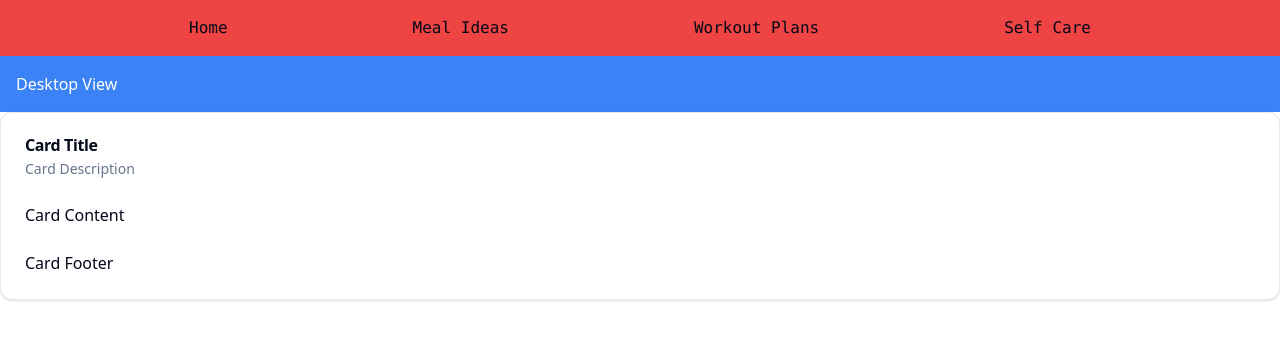
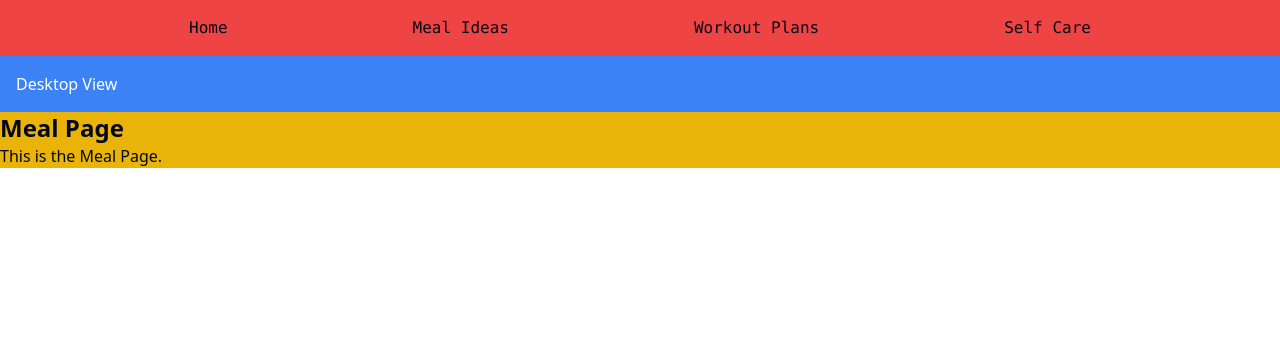
Before and after one commit to Clive-Makongo/FuelFit, a React (Vite) app: page / in a window 1280 px wide. Both pictures are taken after a click on the button "Meal Ideas". Shown: the top 340 px of the page. Built offline with nearby package versions, Linux system fonts and the light colour scheme.

Commit message:
built navbar on desktop version with useContext

```diff
--- a/src/App.tsx
+++ b/src/App.tsx
@@ -1,10 +1,13 @@
 import Home from './containers/Home'
+import { PageProvider } from './components/manual/Context/pageContext'
 import './index.css'
 
 function App() {
   return (
     <>
-      <Home/>
+      <PageProvider>
+        <Home />
+      </PageProvider>
     </>
   )
 }
--- a/src/components/manual/Context/pageContext.tsx
+++ b/src/components/manual/Context/pageContext.tsx
@@ -1,24 +1,30 @@
-import { createContext, useContext, useState } from 'react';
+import { createContext, useContext, useState, ReactNode } from 'react';
 
-// object that defines page selection
+// object to define the page props for the state
 interface PageContextType {
-    page: string;
+    selectedPage: string;
     setSelectedPage: (page: string) => void;
 };
 
-// Create the context
+// create context hook
 const PageContext = createContext<PageContextType | undefined>(undefined);
 
-// this is creating the context that takes the props gor the different pages
-export const PageProvider = ({ page }: PageContextType): JSX.Element => {
-    const [selectedPage,  setSelectedPage] = useState<string>("home")
+//
+export const PageProvider = ({ children }: { children: ReactNode }) => {
+    const [selectedPage, setSelectedPage] = useState<string>("home");
+
     return (
-        <>
-            {/* this is where i'm going to use the states */}
-            <PageContext.Provider value={{selectedPage, setSelectedPage}}>
-                {selectedPage}
-            </PageContext.Provider>
-        </>
-    )
+        <PageContext.Provider value={{ selectedPage, setSelectedPage }}>
+            {children}
+        </PageContext.Provider>
+    );
+}
 
+// error check
+export const usePage = () => {
+    const context = useContext(PageContext);
+    if (!context) {
+        throw new Error('usePage must be used within a PageProvider');
+    }
+    return context;
 }
--- a/src/components/manual/NavDesk/Navbar.tsx
+++ b/src/components/manual/NavDesk/Navbar.tsx
@@ -1,35 +1,25 @@
 import NavElement from "./NavElement";
-import { useState, useEffect } from "react";
+import { usePage } from "../Context/pageContext";
 
 const Navbar = (): JSX.Element => {
-    interface Pages {
-        home: string;
-        mealIdeas: string;
-        workOut: string;
-        selfCare: string;
+    // page selections props using useContext
+    const { setSelectedPage } = usePage();
 
-    };
-
-    const [selected, setSelected] = useState<string>("home");
-
-    useEffect(() => {
-
-    }, [selected]);
-
+    // funtions for changing pages
     const handleHomeClick = () => {
-        setSelected("home");
+        setSelectedPage("home");
     };
 
     const handleMealClick = () => {
-        setSelected("meal");
+        setSelectedPage("meal");
     };
 
     const handleWorkoutClick = () => {
-        setSelected("workOut");
+        setSelectedPage("workOut");
     };
 
     const handleSelfCareClick = () => {
-        setSelected("selfCare");
+        setSelectedPage("selfCare");
     };
 
     return (
--- a/src/containers/Home.tsx
+++ b/src/containers/Home.tsx
@@ -1,11 +1,14 @@
-import Card from '../components/manual/Card/card';
 import NavDesk from '../components/manual/NavDesk/Navbar';
-import NavMob from '../components/manual/NavMob/Navbar'
-import { useState } from 'react';
+import NavMob from '../components/manual/NavMob/Navbar';
+import Meal from './Meal';
+import Workout from './Workout';
+import SelfCare from './SelfCare';
+import { usePage } from '@/components/manual/Context/pageContext';
 import { useWindowSize } from '@/utils/useWindowSize';
 
 function Home(): JSX.Element {
     const { width } = useWindowSize();
+    const { selectedPage } = usePage();
 
     // Define a breakpoint (e.g., 768px for mobile vs. desktop)
     const isMobile: boolean = width < 768;
@@ -18,16 +21,39 @@ function Home(): JSX.Element {
             {isMobile ? (
                 <div>
                     {/* Mobile View */}
-                    <NavMob/>
+                    <NavMob />
                     <div className="bg-blue-500 p-4 w-full text-white">Mobile View</div>
                 </div>
             ) : (
-                <div>
+                <>
                     {/* Desktop View */}
+                    {/* Using PageProvider for the navbar */}
                     <NavDesk />
                     <div className="bg-blue-500 p-4 text-white">Desktop View</div>
-                    <Card />
-                </div>
+
+                    {/* Home Page */}
+                    {selectedPage === "home" && (
+                        <div className='bg-purple-500'>
+                            <h1 className="text-2xl font-bold">Welcome Home!</h1>
+                            <p>This is the home page content.</p>
+                        </div>
+                    )}
+
+                        {/* Meal Page */}
+                        {selectedPage === "meal" && (
+                            <Meal />
+                        )}
+
+                        {/* Meal Page */}
+                        {selectedPage === "workOut" && (
+                            <Workout />
+                        )}
+
+                        {/* Meal Page */}
+                        {selectedPage === "selfCare" && (
+                            <SelfCare />
+                        )}
+                </>
             )}
         </>
     );
--- a/src/containers/Meal.tsx
+++ b/src/containers/Meal.tsx
@@ -0,0 +1,12 @@
+const Meal = (): JSX.Element => {
+    return (
+        <>
+            <div className="bg-yellow-500">
+                <h1 className="text-2xl font-bold">Meal Page</h1>
+                <p>This is the Meal Page.</p>
+            </div>
+        </>
+    )
+};
+
+export default Meal;
--- a/src/containers/SelfCare.tsx
+++ b/src/containers/SelfCare.tsx
@@ -0,0 +1,12 @@
+const SelfCare = (): JSX.Element => {
+    return (
+        <>
+            <div className="bg-pink-500">
+                <h1 className="text-2xl font-bold">Self Care Page</h1>
+                <p>This is the Self Care Page.</p>
+            </div>
+        </>
+    )
+};
+
+export default SelfCare;
--- a/src/containers/Workout.tsx
+++ b/src/containers/Workout.tsx
@@ -0,0 +1,12 @@
+const Workout = (): JSX.Element => {
+    return (
+        <>
+            <div className="bg-green-500">
+                <h1 className="text-2xl font-bold">Workout Page</h1>
+                <p>This is the Workout Page.</p>
+            </div>
+        </>
+    )
+};
+
+export default Workout;
--- /dev/null
+++ b/src/containers/index.ts
@@ -0,0 +1,4 @@
+export * from './Home';
+export * from './Meal';
+export * from './SelfCare';
+export * from './Workout'
--- a/src/output.css
+++ b/src/output.css
@@ -648,14 +648,6 @@ body {
   margin-top: 0.375rem;
 }
 
-.mt-2 {
-  margin-top: 0.5rem;
-}
-
-.block {
-  display: block;
-}
-
 .flex {
   display: flex;
 }
@@ -688,8 +680,8 @@ body {
   height: var(--radix-navigation-menu-viewport-height);
 }
 
-.w-1\/3 {
-  width: 33.333333%;
+.w-1\/4 {
+  width: 25%;
 }
 
 .w-2 {
@@ -707,10 +699,6 @@ body {
 .w-max {
   width: -moz-max-content;
   width: max-content;
-}
-
-.w-1\/4 {
-  width: 25%;
 }
 
 .max-w-max {
@@ -743,20 +731,12 @@ body {
   flex-direction: column;
 }
 
-.content-center {
-  align-content: center;
-}
-
 .items-end {
   align-items: flex-end;
 }
 
 .items-center {
   align-items: center;
-}
-
-.justify-end {
-  justify-content: flex-end;
 }
 
 .justify-center {
@@ -791,8 +771,8 @@ body {
   overflow: hidden;
 }
 
-.rounded {
-  border-radius: 0.25rem;
+.rounded-lg {
+  border-radius: var(--radius);
 }
 
 .rounded-md {
@@ -803,24 +783,12 @@ body {
   border-radius: 0.75rem;
 }
 
-.rounded-lg {
-  border-radius: var(--radius);
-}
-
 .rounded-tl-sm {
   border-top-left-radius: calc(var(--radius) - 4px);
 }
 
 .border {
   border-width: 1px;
-}
-
-.border-8 {
-  border-width: 8px;
-}
-
-.border-4 {
-  border-width: 4px;
 }
 
 .border-2 {
@@ -849,23 +817,33 @@ body {
   background-color: hsl(var(--card));
 }
 
-.bg-gray-500 {
+.bg-green-500 {
   --tw-bg-opacity: 1;
-  background-color: rgb(107 114 128 / var(--tw-bg-opacity, 1));
+  background-color: rgb(34 197 94 / var(--tw-bg-opacity, 1));
 }
 
-.bg-gray-600 {
+.bg-pink-500 {
   --tw-bg-opacity: 1;
-  background-color: rgb(75 85 99 / var(--tw-bg-opacity, 1));
+  background-color: rgb(236 72 153 / var(--tw-bg-opacity, 1));
 }
 
 .bg-popover {
   background-color: hsl(var(--popover));
 }
 
+.bg-purple-500 {
+  --tw-bg-opacity: 1;
+  background-color: rgb(168 85 247 / var(--tw-bg-opacity, 1));
+}
+
 .bg-red-500 {
   --tw-bg-opacity: 1;
   background-color: rgb(239 68 68 / var(--tw-bg-opacity, 1));
+}
+
+.bg-yellow-500 {
+  --tw-bg-opacity: 1;
+  background-color: rgb(234 179 8 / var(--tw-bg-opacity, 1));
 }
 
 .p-2 {
@@ -899,17 +877,22 @@ body {
   padding-top: 0px;
 }
 
-.text-left {
-  text-align: left;
+.font-mono {
+  font-family: ui-monospace, SFMono-Regular, Menlo, Monaco, Consolas, "Liberation Mono", "Courier New", monospace;
 }
 
-.font-mono {
-  font-family: ui-monospace, SFMono-Regular, Menlo, Monaco, Consolas, "Liberation Mono", "Courier New", monospace;
+.text-2xl {
+  font-size: 1.5rem;
+  line-height: 2rem;
 }
 
 .text-sm {
   font-size: 0.875rem;
   line-height: 1.25rem;
+}
+
+.font-bold {
+  font-weight: 700;
 }
 
 .font-medium {
@@ -1000,11 +983,6 @@ body {
 
 .hover\:bg-accent:hover {
   background-color: hsl(var(--accent));
-}
-
-.hover\:bg-gray-700:hover {
-  --tw-bg-opacity: 1;
-  background-color: rgb(55 65 81 / var(--tw-bg-opacity, 1));
 }
 
 .hover\:text-accent-foreground:hover {
```
